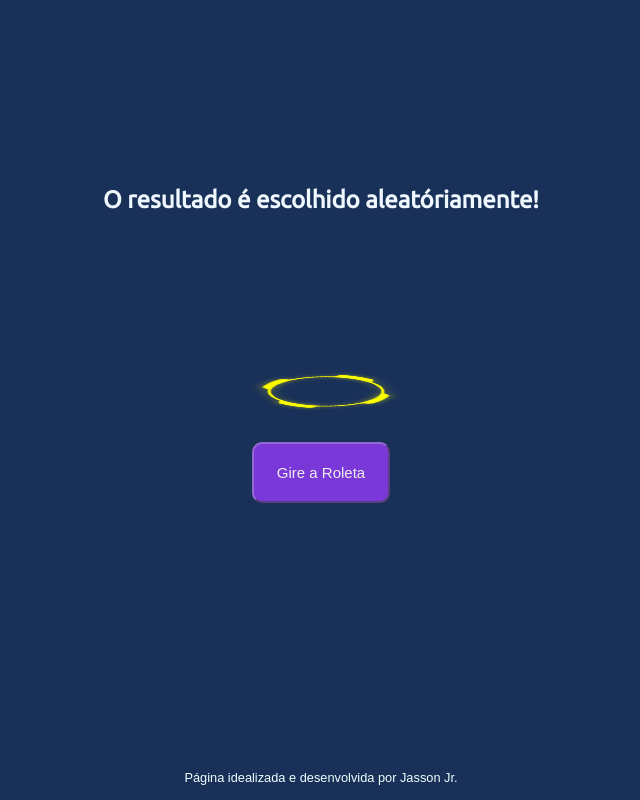
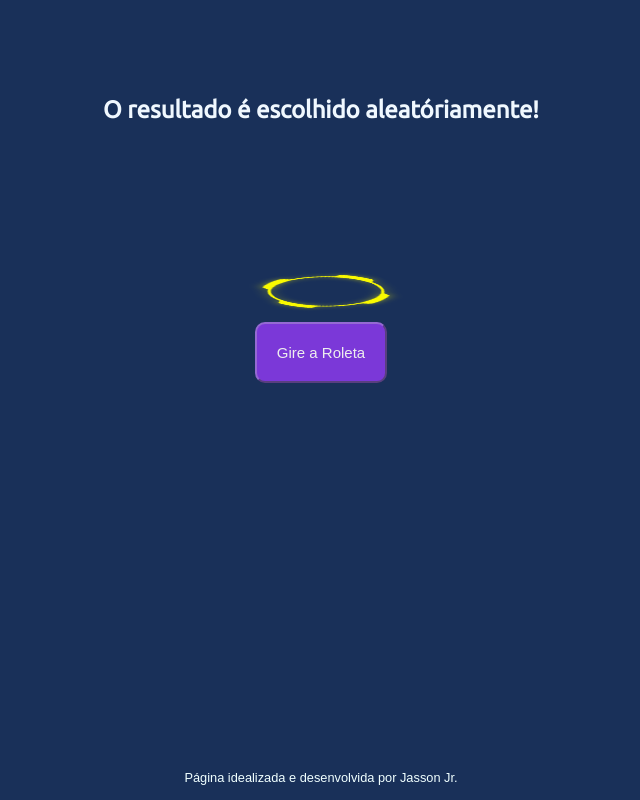
Before and after one commit to JassonJr/frontend-pratice, a plain HTML site: page index.html in a window 1280 px wide. Shown: the whole page, without its empty margins (319-959 px from the left). Drawn offline with Linux system fonts and the light colour scheme.

Commit message:
css alterado

```diff
--- a/style.css
+++ b/style.css
@@ -10,11 +10,11 @@ html {
   box-sizing: border-box;
 }
 .container{
-    min-height: 100vh;
+    height:100%;
     width: 100%;
     padding-left: 5%;
     padding-right: 5%;
-    padding-top: 10%;
+    padding-top: 3%;
     padding-bottom: 3%;
     background:#193059
 }
@@ -25,7 +25,6 @@ html {
 .wrapper
 {
   position: relative;
-
   padding:5%;
   align-items: center;
   height: 50%;
@@ -35,7 +34,6 @@ html {
   position: relative;
   display: flex;
   justify-content: center;
-  margin-top: 10;
 }
 h2{
   color: aliceblue;
@@ -47,7 +45,7 @@ h2{
 }
 .pkmn{
   position:relative;
-  margin-top: 20px;
+  margin-top: 10px;
 }
 .poke{
   position: absolute;
@@ -59,7 +57,7 @@ h2{
 {
   position: relative;
   width:150px;
-  bottom:40;
+  bottom:30;
   left:-10;
   transform: rotateX(75deg) translateY(220%);
 }
@@ -93,7 +91,6 @@ button{
   text-align: center;
   font-size: 15px;
   padding: 20px;
-  width: 30%;
   -webkit-transition: all 0.5s;
   -moz-transition: all 0.5s;
   -o-transition: all 0.5s;
```
